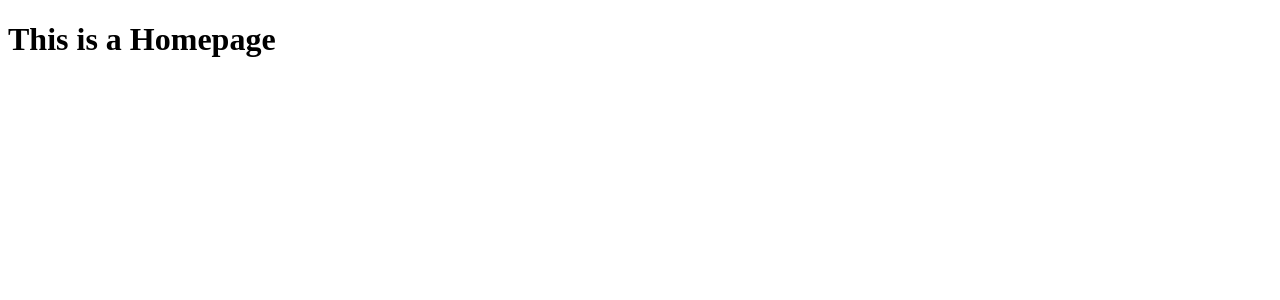
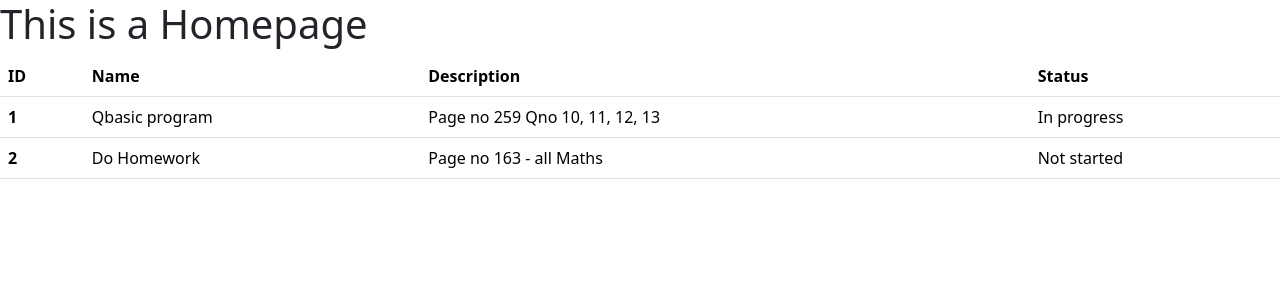
Before and after one commit to UjjwalN15/Django-Todo-Project, a Django app: page / in a window 1280 px wide. Shown: the top 300 px of the page. Run offline with Django 5.2, Linux system fonts and the light colour scheme; data comes from the database, SQL or seed files in the repository; both versions use the stored data as it was after the commit.

Commit message:
Front Page edited and made homepage dynamic

```diff
--- a/starttodo/models.py
+++ b/starttodo/models.py
@@ -3,6 +3,13 @@ from django.db import models
 # Create your models here.
 
 class Todo_Table(models.Model):
+    Status_Choices = [
+        ('In progress', 'In progress'),
+        ('Not started', 'Not started'),
+        ('Completed', 'Completed'),
+    ]
     Name = models.CharField(max_length=200)
     Description = models.TextField()
-    Status = models.CharField(max_length=200)
+    Status = models.CharField(max_length=200, choices = Status_Choices)
+    def __str__(self):
+        return f"{self.Name} - {self.Status}"
--- a/starttodo/views.py
+++ b/starttodo/views.py
@@ -1,5 +1,7 @@
 from django.shortcuts import render
-
+from starttodo.models import Todo_Table
 # Create your views here.
 def home (request):
-    return render(request,'index.html')
+    all_data = Todo_Table.objects.all()
+    data = {"datas" : all_data}
+    return render(request,'index.html', context = data )
--- a/templates/index.html
+++ b/templates/index.html
@@ -3,9 +3,34 @@
 <head>
     <meta charset="UTF-8">
     <meta name="viewport" content="width=device-width, initial-scale=1.0">
+    <link href="https://cdn.jsdelivr.net/npm/bootstrap@5.3.3/dist/css/bootstrap.min.css" rel="stylesheet" integrity="sha384-QWTKZyjpPEjISv5WaRU9OFeRpok6YctnYmDr5pNlyT2bRjXh0JMhjY6hW+ALEwIH" crossorigin="anonymous">
+    <script src="https://cdn.jsdelivr.net/npm/bootstrap@5.3.3/dist/js/bootstrap.bundle.min.js" integrity="sha384-YvpcrYf0tY3lHB60NNkmXc5s9fDVZLESaAA55NDzOxhy9GkcIdslK1eN7N6jIeHz" crossorigin="anonymous"></script>
     <title>Home</title>
 </head>
 <body>
     <h1>This is a Homepage</h1>
+    <table class="table">
+        <thead>
+          <tr>
+            <th scope="col">ID</th>
+            <th scope="col">Name</th>
+            <th scope="col">Description</th>
+            <th scope="col">Status</th>
+          </tr>
+        </thead>
+        <tbody>
+            {% for todo in datas %}
+                <tr>
+                    <th scope="row">{{todo.id}}</th>
+                    <td>{{todo.Name}}</td>
+                    <td>{{todo.Description}}</td>
+                    <td>{{todo.Status}}</td>
+                </tr>
+            {%endfor%}
+        </tbody>
+      </table>
+
 </body>
+<script src="https://cdn.jsdelivr.net/npm/@popperjs/core@2.11.8/dist/umd/popper.min.js" integrity="sha384-I7E8VVD/ismYTF4hNIPjVp/Zjvgyol6VFvRkX/vR+Vc4jQkC+hVqc2pM8ODewa9r" crossorigin="anonymous"></script>
+<script src="https://cdn.jsdelivr.net/npm/bootstrap@5.3.3/dist/js/bootstrap.min.js" integrity="sha384-0pUGZvbkm6XF6gxjEnlmuGrJXVbNuzT9qBBavbLwCsOGabYfZo0T0to5eqruptLy" crossorigin="anonymous"></script>
 </html>
```
Also changed, not shown: db.sqlite3, starttodo/migrations/0002_alter_todo_table_status.py (added).
